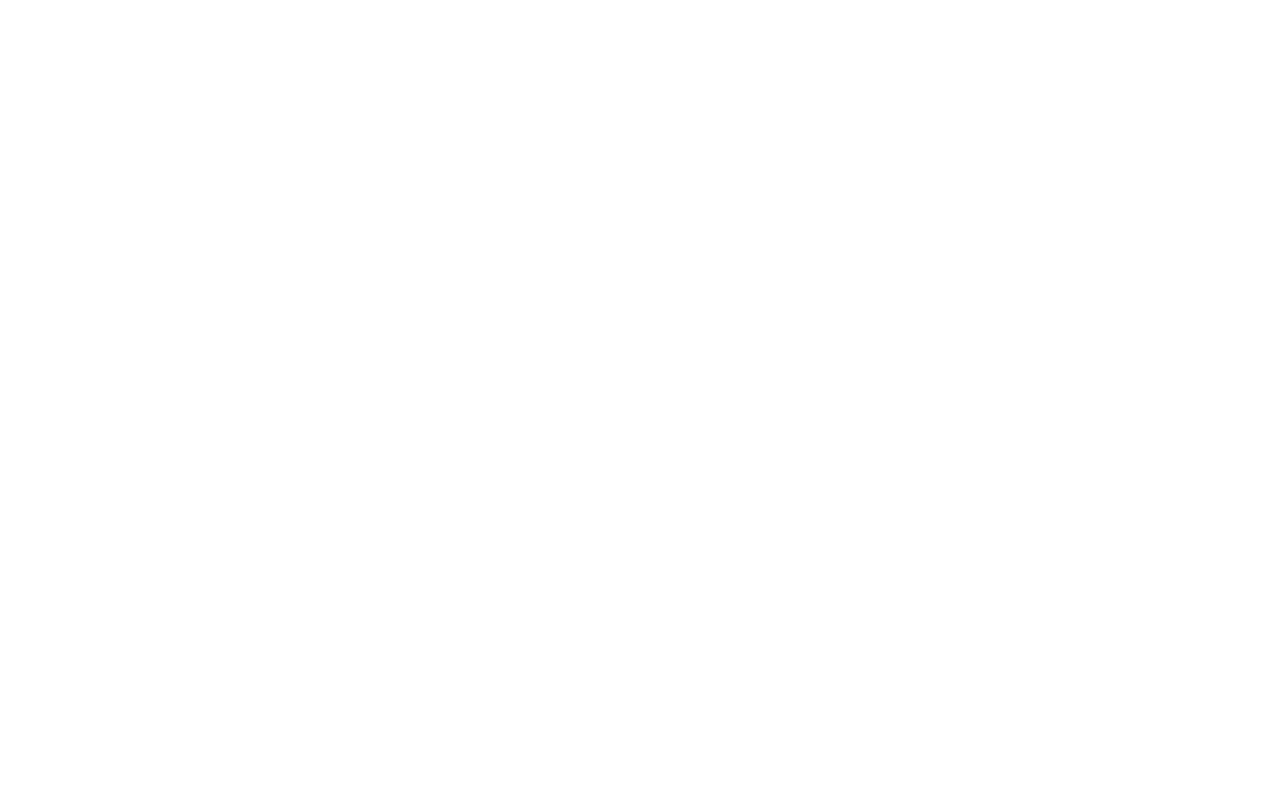
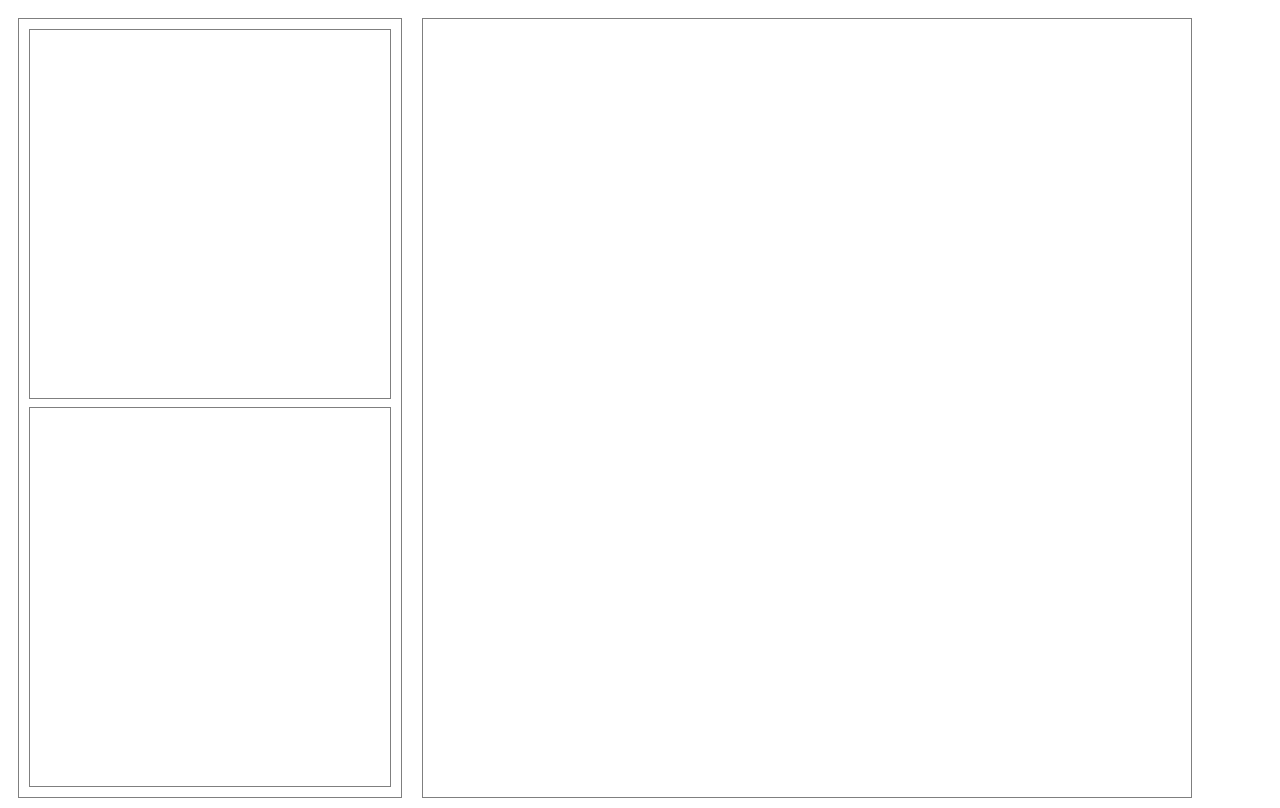
Before and after one commit to tcim4896/tcim4896.github.io, a plain HTML site: page index.html in a window 1280 px wide. Drawn offline with Linux system fonts and the light colour scheme.

Commit message:
Layout considerations..

```diff
--- a/main.js
+++ b/main.js
@@ -1 +1,84 @@
-cl = console.log;
+cl=console.log;
+none="";
+mState = {
+	elements:[],
+	services:{}
+};
+menuStructure = [
+  {
+    text: "News",
+    event: "open",
+    path: 1,
+    list: [
+      {
+        text: "item1",
+        event: {
+          type: "open",
+          path: 1
+        }
+      },
+      {
+        text: "item2",
+        event: {
+          type: "ref",
+          path: "/rss"
+        }
+      }
+    ]
+  }
+];
+
+d={
+  value:{},
+  fn(prop){
+    this.value[prop]=prop;
+    return this;
+  }
+};
+d.fn(0).fn(1)
+
+function o(id, text, type, siblings = []) {
+  let r = document.createElement("div");
+  r.textContent = text;
+  r.setAttribute("class", type);
+  for (let node of siblings) {
+    r.appendChild(node);
+  }
+
+  // adding chain to define it's level
+  mState[id] = r;
+  mState["elements"].push(r);
+  return r;
+}
+
+function e(elm,type,fn) {
+  elm.addEventListener(type,fn); // state change
+  return elm;
+}
+
+function s(id) {
+  return mState[id];
+}
+
+function b(elm, sibling) {
+  elm.appendChild(sibling);
+}
+
+e(document.body,"mousedown",function(e){
+	mState['mousedown']=true
+})
+e(document.body,"mouseup",function(e){
+	mState['mousedown']=false
+})
+
+
+o("tools",none,"tools")
+o("applied",none,"applied")
+o("toolbar",none,"toolbar",[s("tools"),s("applied")])
+o("viewer",none,"viewer")
+
+o("wrapper",none,"wrapper",[s("toolbar"),s("viewer")])
+
+s("viewer").setAttribute("contentEditable", true)
+
+b(document.body,s("wrapper"))
--- a/style.css
+++ b/style.css
@@ -1,5 +1,8 @@
 html, body { width: 100%; height: 100%; }
 
+body {
+  flex-direction: row;
+}
 .col-resize{
   position: absolute;
   display: flex;
@@ -10,7 +13,48 @@ html, body { width: 100%; height: 100%; }
   background: rgb(221, 221, 221) none repeat scroll 0% 0%;
   cursor: col-resize;
   left: calc(13.4921% + 43.2539px);
-  top: calc(0% + 60px);
+  top: calc(0px);
   width: calc(0% + 11px);
-  height: calc(100% - 60px);
+  height: calc(100%);
 }
+
+.wrapper{
+  display:flex;
+  height: 100%;
+}
+
+.viewer{
+  border: 1px solid rgba(0,0,0,0.5);
+  width: 60%;
+  margin:10px;
+}
+
+.toolbar{
+  position:relative;
+  border: 1px solid rgba(0,0,0,0.5);
+  width:30%;
+  margin:10px;
+  box-sizing:border-box;
+  padding:10px;
+}
+
+.tools{
+  position:absolute;
+  border: 1px solid rgba(0,0,0,0.5);
+  right:10px;
+  left:10px;
+  height: calc(50% - 21px);
+}
+
+.applied {
+  position:absolute;
+  border: 1px solid rgba(0,0,0,0.5);
+  right:10px;
+  left:10px;
+  height: calc(50% - 11px);
+  bottom: 10px;
+}
+
+[contentEditable=true]:empty:not(:focus):before{
+    content:attr(data-text)
+}
```
